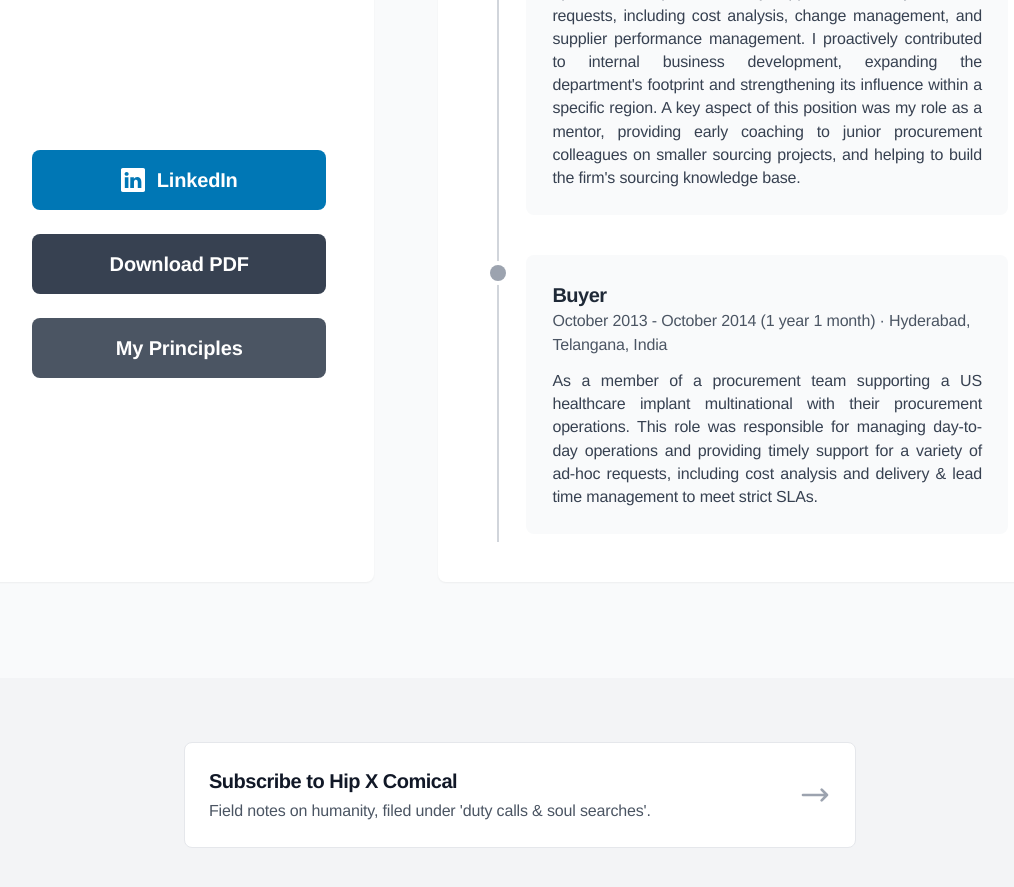
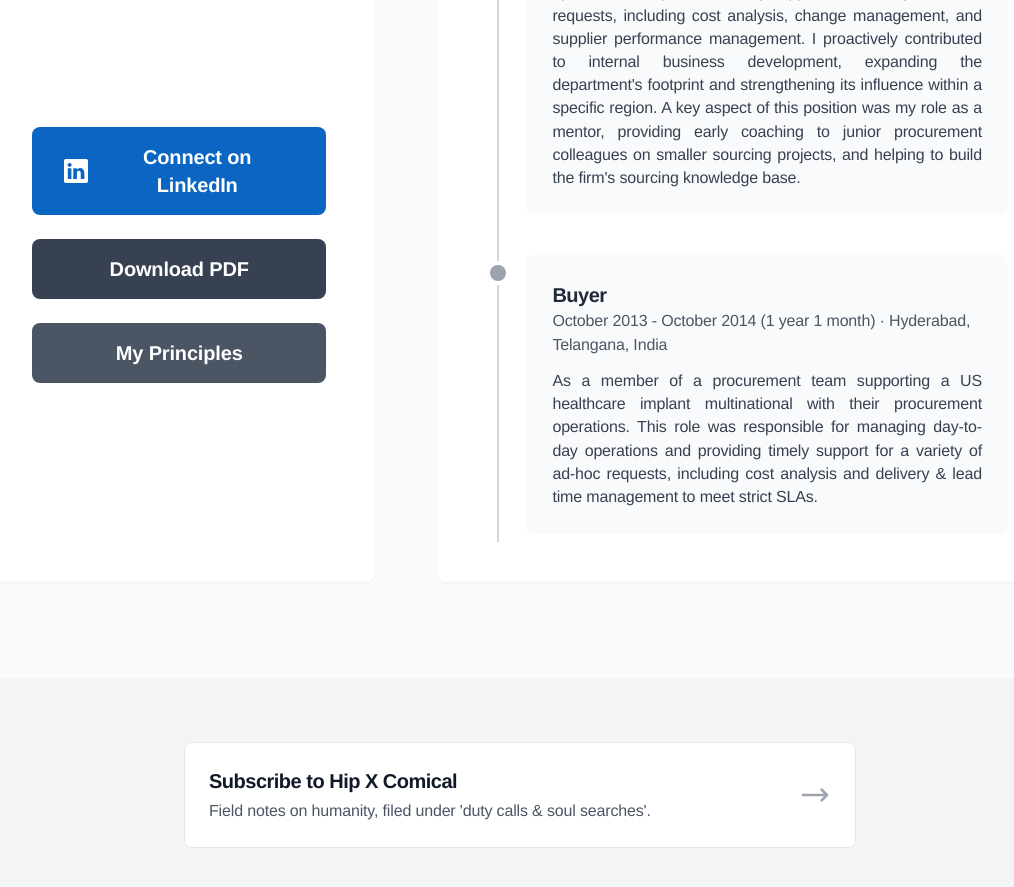
Before and after one commit to hipxcomical/aminuddinshroff, a React (Vite) app: page /#/ in a window 1280 px wide. Shown: the part 4980-5867 px from the top of the page, without its empty margins (120-1134 px from the left). Built offline with nearby package versions, Linux system fonts and the light colour scheme.

Commit message:
feat: Update LinkedIn color and button text
Adjusts the LinkedIn blue color to the current standard and updates the button text to be more action-oriented.

```diff
--- a/index.html
+++ b/index.html
@@ -37,7 +37,7 @@
           },
           colors: {
             'brand-orange': '#FF6A13',
-            'linkedin-blue': '#0077B5',
+            'linkedin-blue': '#0A66C2',
             'verizon-red': '#CD040B',
             'spotify-green': '#1DB954',
             'apple-podcast-purple': '#9933CC',
--- a/pages/CV.tsx
+++ b/pages/CV.tsx
@@ -138,7 +138,7 @@ const Resume: React.FC = () => {
                                     <svg xmlns="http://www.w3.org/2000/svg" width="24" height="24" fill="currentColor" viewBox="0 0 16 16">
                                         <path d="M0 1.146C0 .513.526 0 1.175 0h13.65C15.474 0 16 .513 16 1.146v13.708c0 .633-.526 1.146-1.175 1.146H1.175C.526 16 0 15.487 0 14.854V1.146zm4.943 12.248V6.169H2.542v7.225h2.401zm-1.2-8.212c.837 0 1.358-.554 1.358-1.248-.015-.705-.52-1.248-1.342-1.248-.822 0-1.359.543-1.359 1.248 0 .694.521 1.248 1.327 1.248h.016zm4.908 8.212V9.359c0-.216.016-.432.08-.586.173-.431.568-.878 1.232-.878.869 0 1.216.662 1.216 1.634v3.865h2.401V9.25c0-2.22-1.184-3.252-2.764-3.252-1.32 0-1.936.724-2.25 1.402h.016a2.53 2.53 0 0 1 .016-.025V6.169h-2.4c.03.678 0 7.225 0 7.225h2.4z"/>
                                     </svg>
-                                    LinkedIn
+                                    Connect on LinkedIn
                                 </a>
                                 <a href="https://drive.google.com/file/d/1OTXTfKo0b3mQU7WfPFuSStukqUK9RwTQ/view?usp=sharing" target="_blank" rel="noopener noreferrer" className="inline-block bg-gray-700 text-white font-bold py-4 px-8 rounded-lg transition-colors duration-300 hover:bg-gray-600 text-xl text-center">
                                     Download PDF
```
